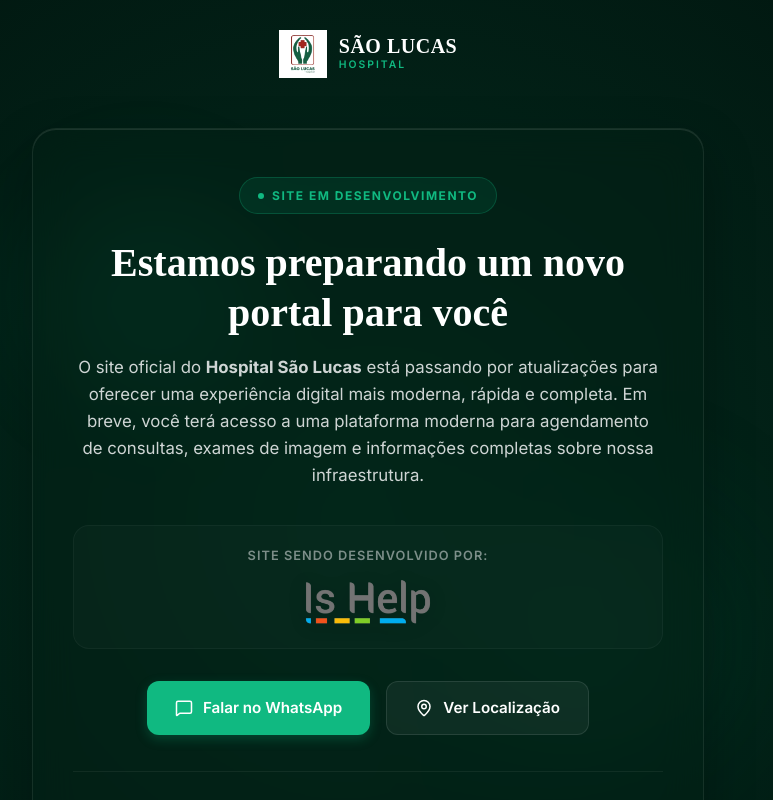
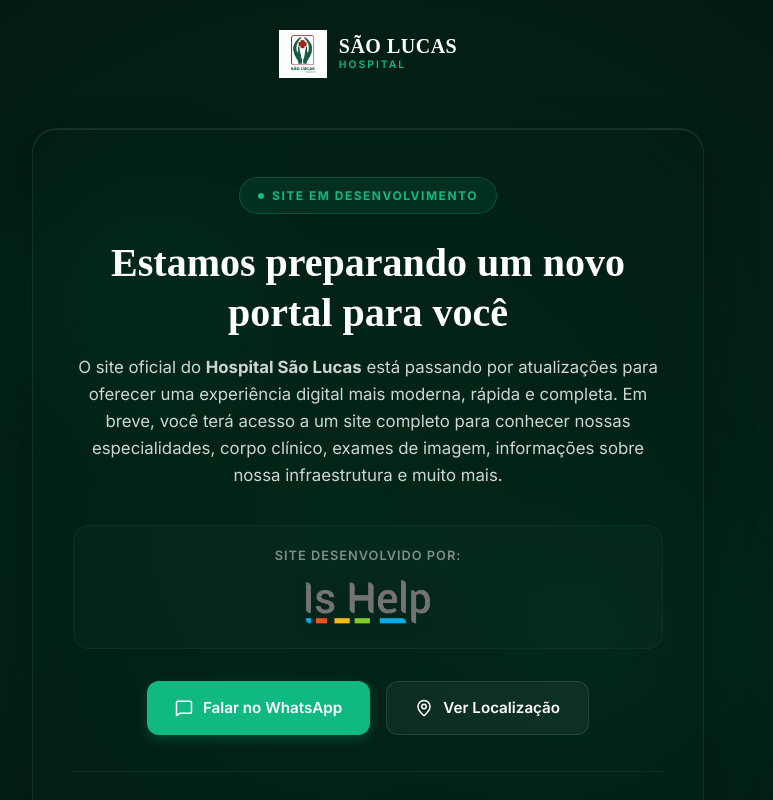
Before and after one commit to ishelp-lab/hsl, a React (Vite) app: page / in a window 1280 px wide. Shown: the top 800 px of the page, without its empty margins (272-1045 px from the left). Built offline with nearby package versions, Linux system fonts and the light colour scheme.

Commit message:
Ediçao do texto

```diff
--- a/src/App.jsx
+++ b/src/App.jsx
@@ -67,12 +67,12 @@
           <h1 className="m-title">Estamos preparando um novo portal para você</h1>
 
           <p className="m-description">
-            O site oficial do <strong>Hospital São Lucas</strong> está passando por atualizações para oferecer uma experiência digital mais moderna, rápida e completa. Em breve, você terá acesso a uma plataforma moderna para agendamento de consultas, exames de imagem e informações completas sobre nossa infraestrutura.
+            O site oficial do <strong>Hospital São Lucas</strong> está passando por atualizações para oferecer uma experiência digital mais moderna, rápida e completa. Em breve, você terá acesso a um site completo para conhecer nossas especialidades, corpo clínico, exames de imagem, informações sobre nossa infraestrutura e muito mais.
           </p>
 
           {/* Is Help middle branding */}
           <div className="m-dev-middle">
-            <span className="m-dev-middle-text">Site sendo desenvolvido por:</span>
+            <span className="m-dev-middle-text">Site desenvolvido por:</span>
             <a
               href="https://ishelp.com.br"
               target="_blank"
```
